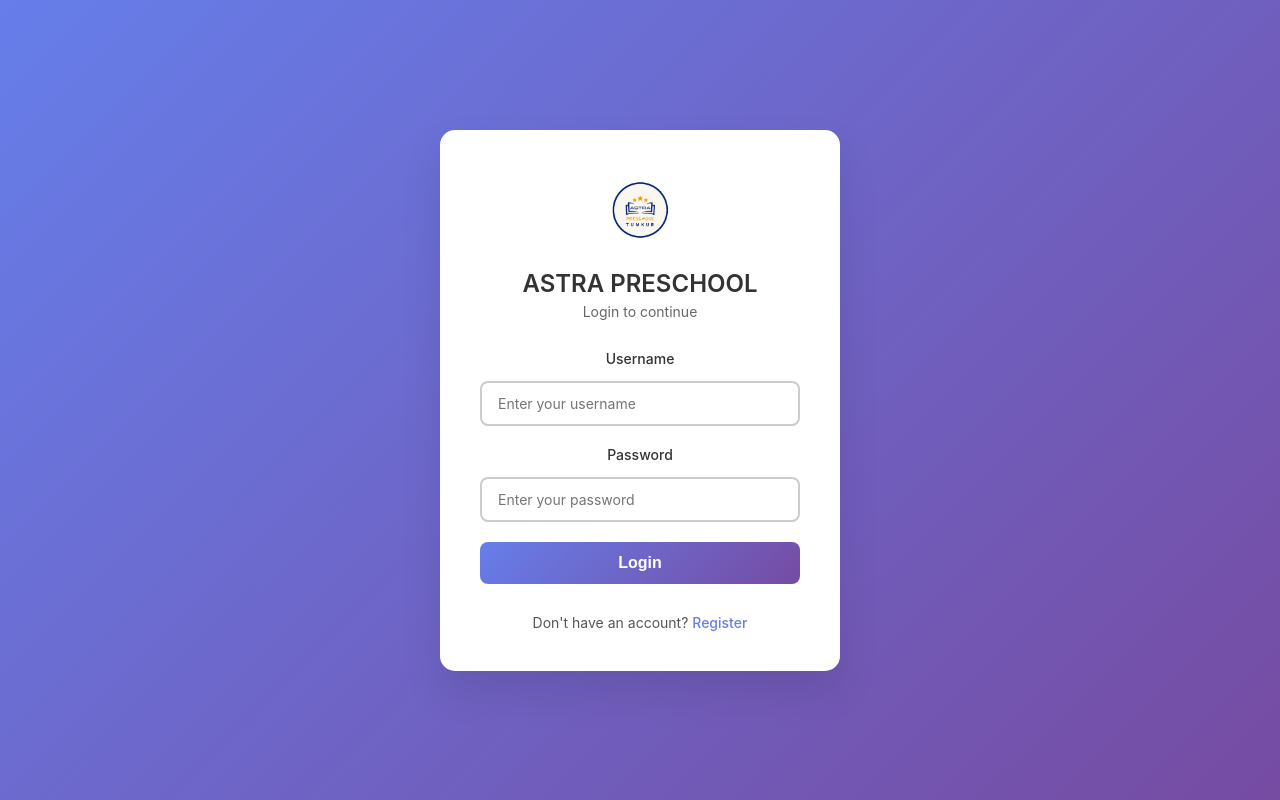
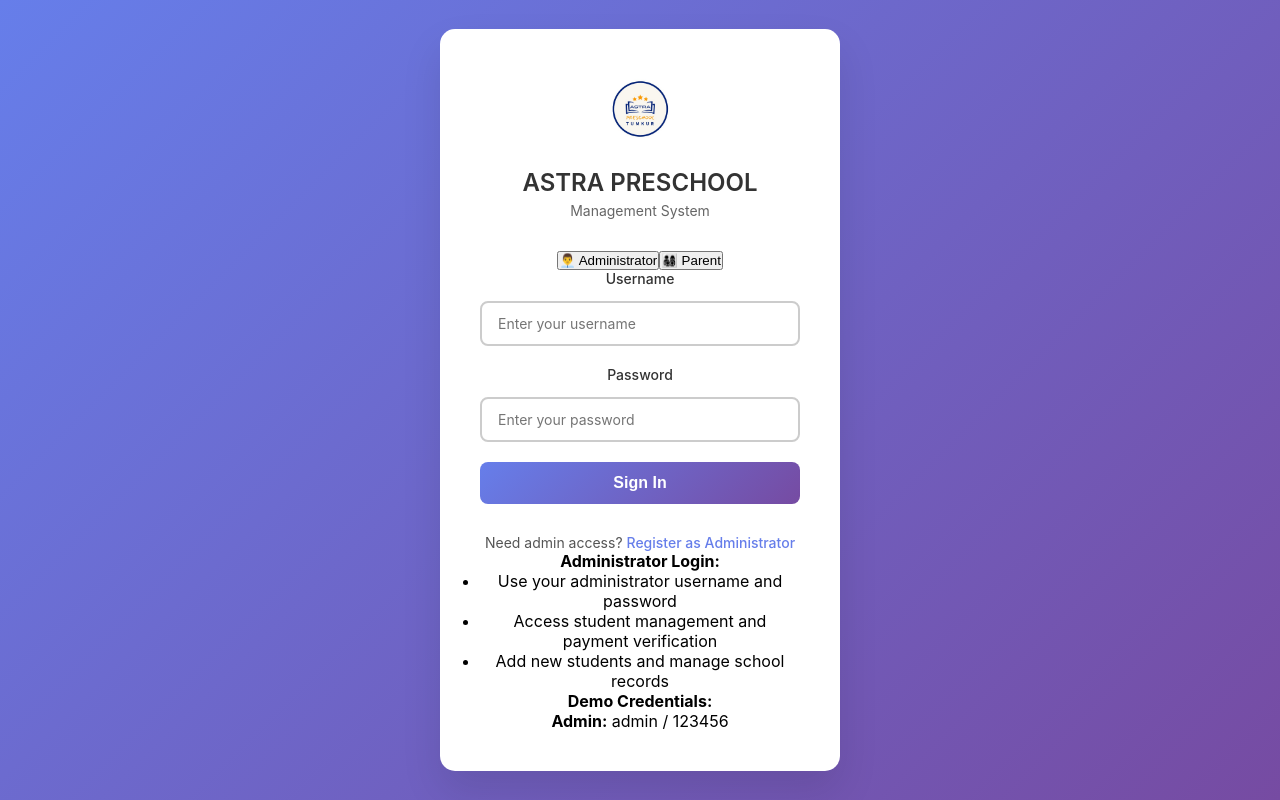
Before and after one commit to HunasimaradAbdulBari/schoolfront, a React (Create React App) app: page /#/login in a window 1280 px wide. Built offline with nearby package versions, Linux system fonts and the light colour scheme.

Commit message:
Update Login.js

```diff
--- a/src/components/Login.js
+++ b/src/components/Login.js
@@ -7,25 +7,32 @@ const Login = () => {
   const [username, setUsername] = useState('');
   const [password, setPassword] = useState('');
   const [error, setError] = useState('');
-  const [loading, setLoading] = useState(false); // ✅ Loading state added
-  const { login, user } = useAuth();
+  const [loading, setLoading] = useState(false);
+  const [loginMode, setLoginMode] = useState('admin'); // 'admin' or 'parent'
+  const { login, user, isAdmin, isParent } = useAuth();
   const navigate = useNavigate();
 
   useEffect(() => {
     if (user) {
-      navigate('/students');
+      // Redirect based on user role
+      if (isAdmin()) {
+        navigate('/students');
+      } else if (isParent()) {
+        navigate('/parent-dashboard');
+      }
     }
-  }, [user, navigate]);
+  }, [user, navigate, isAdmin, isParent]);
 
   const handleSubmit = async (e) => {
     e.preventDefault();
     setError('');
-    setLoading(true); // ✅ Start loading
+    setLoading(true);
 
     try {
       const result = await login(username, password);
       if (result.success) {
-        navigate('/students');
+        // Navigation is handled by useEffect above
+        console.log('Login successful, user role:', result.user.role);
       } else {
         setError(result.message || 'Login failed. Please try again.');
       }
@@ -33,7 +40,45 @@ const Login = () => {
       console.error('Login error:', err);
       setError('Something went wrong. Please try again later.');
     } finally {
-      setLoading(false); // ✅ Stop loading
+      setLoading(false);
+    }
+  };
+
+  const getPlaceholderText = () => {
+    switch (loginMode) {
+      case 'parent':
+        return 'Enter your phone number';
+      case 'admin':
+      default:
+        return 'Enter your username';
+    }
+  };
+
+  const getLoginInstructions = () => {
+    switch (loginMode) {
+      case 'parent':
+        return (
+          <div className="login-instructions">
+            <h4>Parent Login Instructions:</h4>
+            <ul>
+              <li>Use your registered phone number as username</li>
+              <li>If you haven't registered yet, click "Register as Parent" below</li>
+              <li>After registration, you can view your children and make payments</li>
+            </ul>
+          </div>
+        );
+      case 'admin':
+      default:
+        return (
+          <div className="login-instructions">
+            <h4>Administrator Login:</h4>
+            <ul>
+              <li>Use your administrator username and password</li>
+              <li>Access student management and payment verification</li>
+              <li>Add new students and manage school records</li>
+            </ul>
+          </div>
+        );
     }
   };
 
@@ -43,20 +88,41 @@ const Login = () => {
         <div className="login-header">
           <img src="/myapplogo.jpeg" alt="Astra Preschool" className="login-logo" />
           <h1>ASTRA PRESCHOOL</h1>
-          <p>Login to continue</p>
+          <p>Management System</p>
+        </div>
+
+        {/* Login Mode Toggle */}
+        <div className="login-mode-toggle">
+          <button
+            type="button"
+            className={`mode-btn ${loginMode === 'admin' ? 'active' : ''}`}
+            onClick={() => setLoginMode('admin')}
+          >
+            👨‍💼 Administrator
+          </button>
+          <button
+            type="button"
+            className={`mode-btn ${loginMode === 'parent' ? 'active' : ''}`}
+            onClick={() => setLoginMode('parent')}
+          >
+            👨‍👩‍👧‍👦 Parent
+          </button>
         </div>
 
         <form onSubmit={handleSubmit} className="login-form">
           {error && <div className="error-message">{error}</div>}
 
           <div className="form-group">
-            <label>Username</label>
+            <label>
+              {loginMode === 'parent' ? 'Phone Number' : 'Username'}
+            </label>
             <input
               type="text"
               value={username}
               onChange={(e) => setUsername(e.target.value)}
               required
-              placeholder="Enter your username"
+              placeholder={getPlaceholderText()}
+              disabled={loading}
             />
           </div>
 
@@ -68,17 +134,52 @@ const Login = () => {
               onChange={(e) => setPassword(e.target.value)}
               required
               placeholder="Enter your password"
+              disabled={loading}
             />
           </div>
 
           <button type="submit" className="login-button" disabled={loading}>
-            {loading ? 'Logging in...' : 'Login'}
+            {loading ? 'Signing in...' : 'Sign In'}
           </button>
 
-          <p className="register-link">
-            Don't have an account? <Link to="/register">Register</Link>
-          </p>
+          <div className="login-options">
+            {loginMode === 'parent' ? (
+              <div className="parent-options">
+                <p className="register-link">
+                  New parent? <Link to="/parent-register">Register with OTP</Link>
+                </p>
+                <p className="help-text">
+                  Registration is automatic when your child is enrolled.
+                  Use the phone number provided to the school.
+                </p>
+              </div>
+            ) : (
+              <p className="register-link">
+                Need admin access? <Link to="/register">Register as Administrator</Link>
+              </p>
+            )}
+          </div>
         </form>
+
+        {/* Instructions Panel */}
+        {getLoginInstructions()}
+
+        {/* Demo Credentials (only show in development) */}
+        {process.env.NODE_ENV === 'development' && (
+          <div className="demo-credentials">
+            <h4>Demo Credentials:</h4>
+            {loginMode === 'admin' ? (
+              <div>
+                <p><strong>Admin:</strong> admin / 123456</p>
+              </div>
+            ) : (
+              <div>
+                <p><strong>Parent:</strong> Use registered phone number</p>
+                <p>Default password: 123456 (change after first login)</p>
+              </div>
+            )}
+          </div>
+        )}
       </div>
     </div>
   );
```
